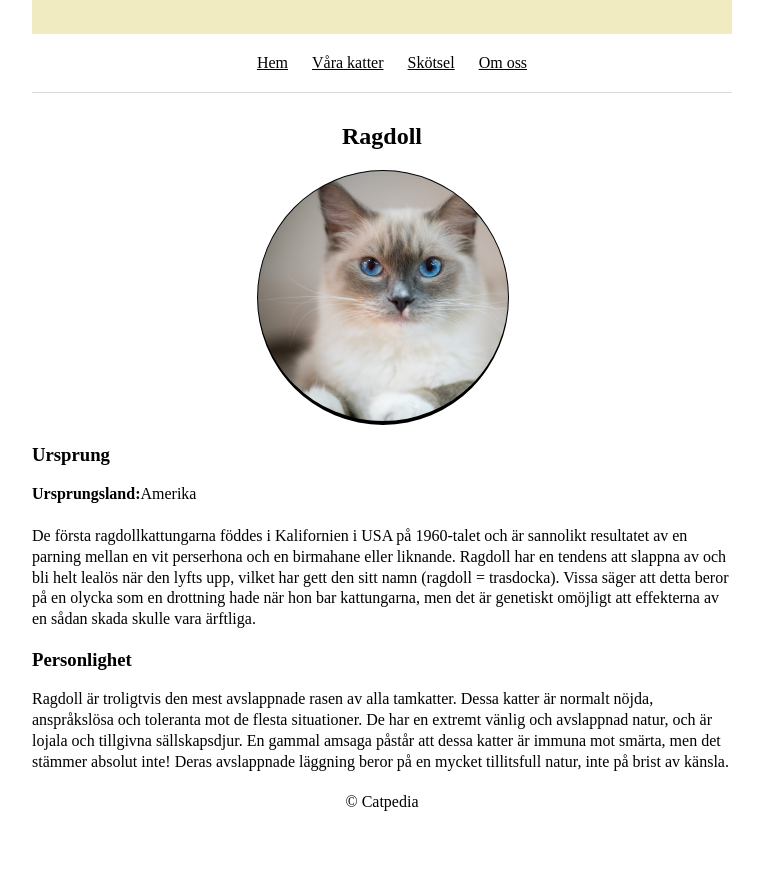
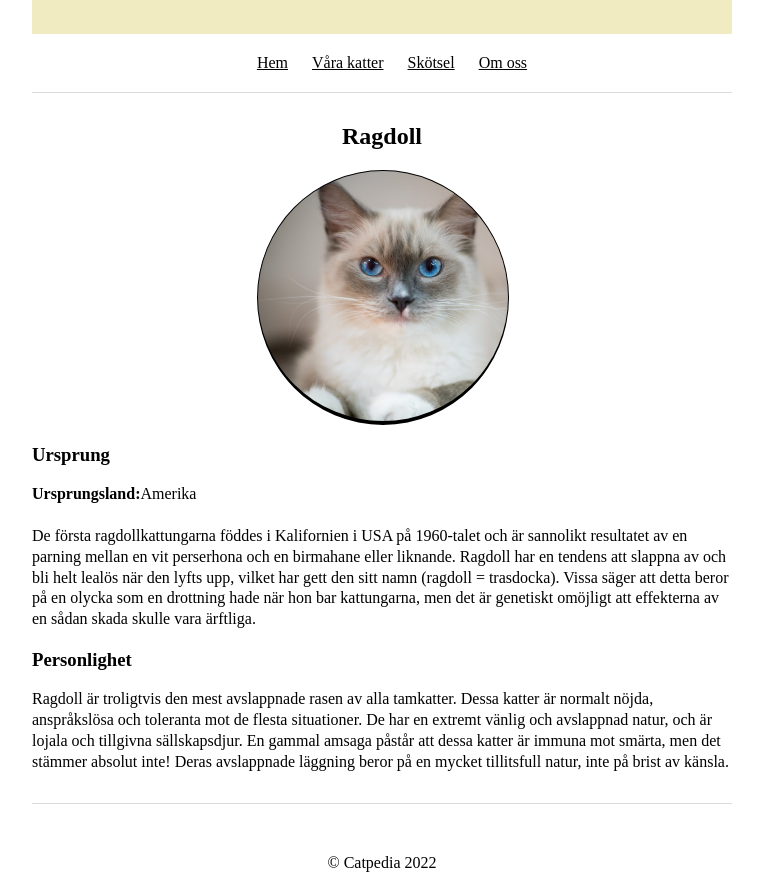
Before and after one commit to ericalundstrom/Catpedia, a plain HTML site: page index.html in a window 1280 px wide. Shown: the part 134-1022 px from the top of the page, without its empty margins (258-1021 px from the left). Before the commit the page ends 965 px from the top, so only its background shows below. Drawn offline with Linux system fonts and the light colour scheme.

Commit message:
justeringar

```diff
--- a/index.html
+++ b/index.html
@@ -33,13 +33,13 @@
         skada skulle vara ärftliga.
     </p>
     <h3>Personlighet</h3>
-    <p class="text">
+    <p class="text2">
         Ragdoll är troligtvis den mest avslappnade rasen av alla tamkatter. Dessa katter är normalt nöjda, anspråkslösa
         och toleranta mot de flesta situationer. De har en extremt vänlig och avslappnad natur, och är lojala och
         tillgivna sällskapsdjur. En gammal amsaga påstår att dessa katter är immuna mot smärta, men det stämmer absolut
         inte! Deras avslappnade läggning beror på en mycket tillitsfull natur, inte på brist av känsla.</p>
     <footer>
-        <p>© Catpedia</p>
+        <p>© Catpedia 2022</p>
     </footer>
 </body>
 
--- a/stylesheet.css
+++ b/stylesheet.css
@@ -64,8 +64,17 @@ h3 {
 .text {
     text-align: left;
     line-height: 1.3;
+
+}
+
+.text2 {
+    text-align: left;
+    line-height: 1.3;
+    border-bottom: 1px solid #dfdada;
+    padding-bottom: 30px;
 }
 
 footer {
-    margin: 20px;
+
+    margin-top: 50px;
 }
```
